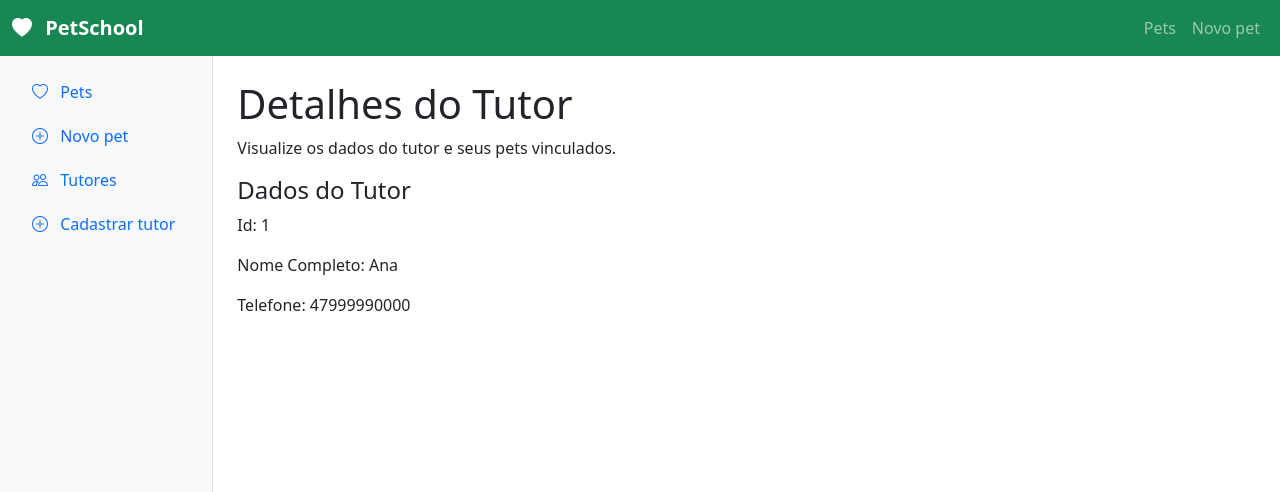
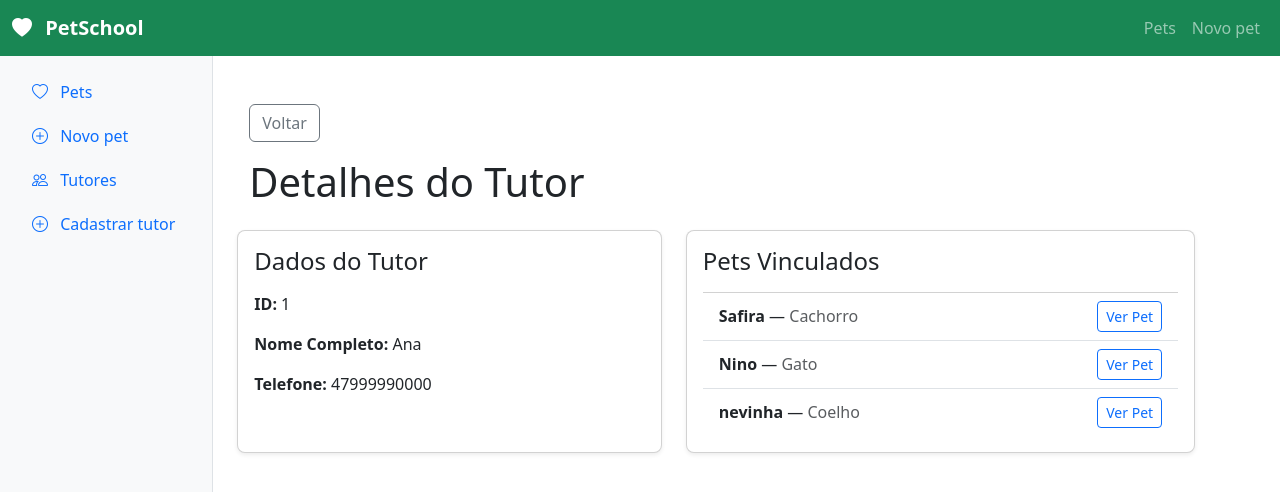
Before and after one commit to Bianca161/hotel-pets, a Vue app: page /tutores/1 in a window 1280 px wide. Shown: the top 492 px of the page. Built offline with nearby package versions, Linux system fonts and the light colour scheme; data requests are answered from the project's data file.

Commit message:
feat - atualizações

```diff
--- a/db.json
+++ b/db.json
@@ -9,6 +9,11 @@
       "id": "2",
       "nome": "Carlos",
       "telefone": "47988880000"
+    },
+    {
+      "nome": "Fabiana",
+      "telefone": "47999378800",
+      "id": "ev4tANRfROM"
     }
   ],
   "pets": [
--- a/src/views/TutorDetailsView.vue
+++ b/src/views/TutorDetailsView.vue
@@ -1,38 +1,79 @@
+
+
 <script setup>
 import { onMounted, ref } from 'vue';
-import { useRoute } from 'vue-router';
+import { useRoute, RouterLink } from 'vue-router';
 
 const route = useRoute();
 const API_URL = 'http://localhost:3000';
+
 const tutor = ref(null);
+const petsDoTutor = ref([]);
 
-async function carregarTutor() {
-  // pegando o id do tutor que está na url do navegador
+async function carregarTutorEPets() {
   const idTutor = route.params.id;
 
-  // chamando a API para buscar o tutor pelo id
   const respostaTutor = await fetch(`${API_URL}/tutores/${idTutor}`);
-  console.log('respostaTutor', respostaTutor    );
-  // convertendo a resposta da API para JSON
   tutor.value = await respostaTutor.json();
-  console.log('tutor', tutor.value);
+
+  const respostaPets = await fetch(`${API_URL}/pets?tutorId=${idTutor}`);
+  petsDoTutor.value = await respostaPets.json();
 }
 
-onMounted(carregarTutor);
+onMounted(carregarTutorEPets);
 </script>
 
 <template>
-  <section v-if="tutor === null">
-    <p>Carregandooo.....</p>
-  </section>
+  <div class="container py-4">
+    <header class="mb-4">
+      <RouterLink to="/tutores" class="btn btn-outline-secondary mb-3">Voltar
+      </RouterLink>
+      <h1 class="text-2xl font-bold">Detalhes do Tutor</h1>
+    </header>
 
-  <section v-else>
-    <h1>Detalhes do Tutor</h1>
-    <p>Visualize os dados do tutor e seus pets vinculados.</p>
-    <h4>Dados do Tutor</h4>
+    <div v-if="tutor === null" class="text-center py-5">
+      <div class="spinner-border text-primary" role="status">
+        <span class="visually-hidden">Carregando...</span>
+      </div>
+      <p class="mt-2">Carregando informações...</p>
+    </div>
 
-     <p>Id: {{ tutor.id }}</p>
-    <p>Nome Completo: {{ tutor.nome }}</p>
-    <p>Telefone: {{ tutor.telefone }}</p>
-  </section>
+    <div v-else class="row gap-4">
+      <div class="card p-3 shadow-sm col-md-5">
+        <h4 class="card-title mb-3">Dados do Tutor</h4>
+        <p><strong>ID:</strong> {{ tutor.id }}</p>
+        <p><strong>Nome Completo:</strong> {{ tutor.nome }}</p>
+        <p><strong>Telefone:</strong> {{ tutor.telefone }}</p>
+      </div>
+
+      <div class="card p-3 shadow-sm col-md-6">
+        <h4 class="card-title mb-3">Pets Vinculados</h4>
+
+        <div v-if="petsDoTutor.length === 0" class="alert alert-info mb-0">
+          Este tutor ainda não possui pets cadastrados.
+        </div>
+
+        <ul v-else class="list-group list-group-flush">
+          <li
+            v-for="pet in petsDoTutor"
+            :key="pet.id"
+            class="list-group-item d-flex justify-content-between align-items-center"
+          >
+            <div>
+              <strong>{{ pet.nome }}</strong> — <span class="text-muted">{{ pet.especie }}</span>
+            </div>
+            <RouterLink :to="`/pets/${pet.id}`" class="btn btn-sm btn-outline-primary">
+              Ver Pet
+            </RouterLink>
+          </li>
+        </ul>
+      </div>
+    </div>
+  </div>
 </template>
+
+<style scoped>
+.card {
+  border-radius: 0.5rem;
+}
+</style>
```
